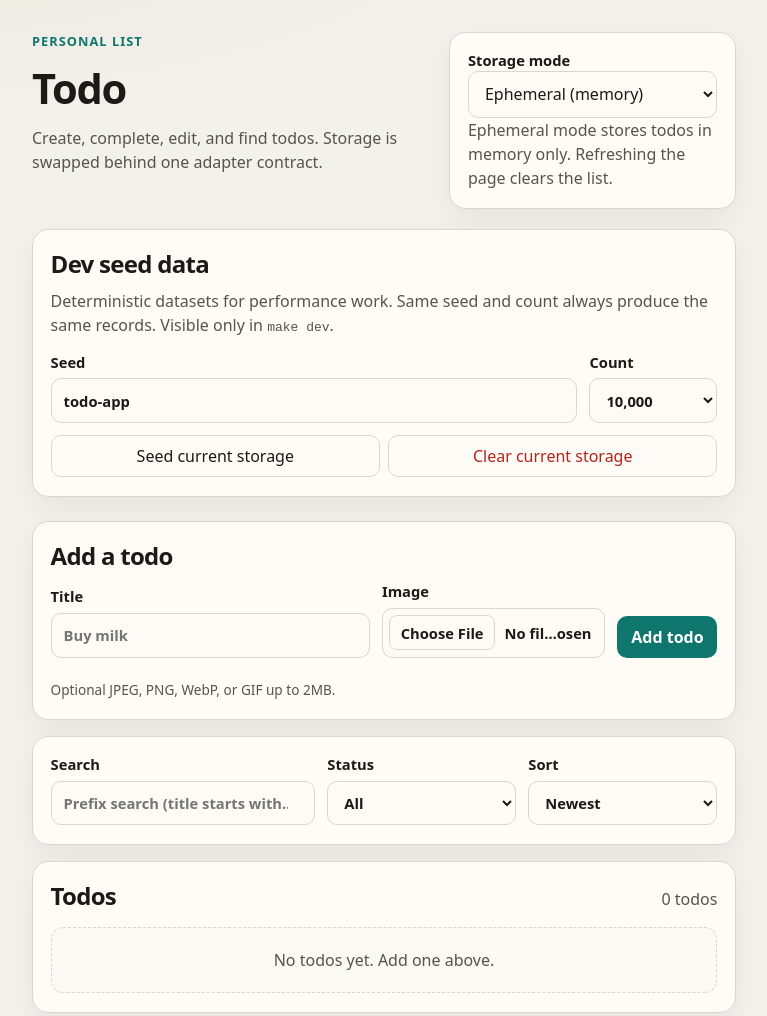
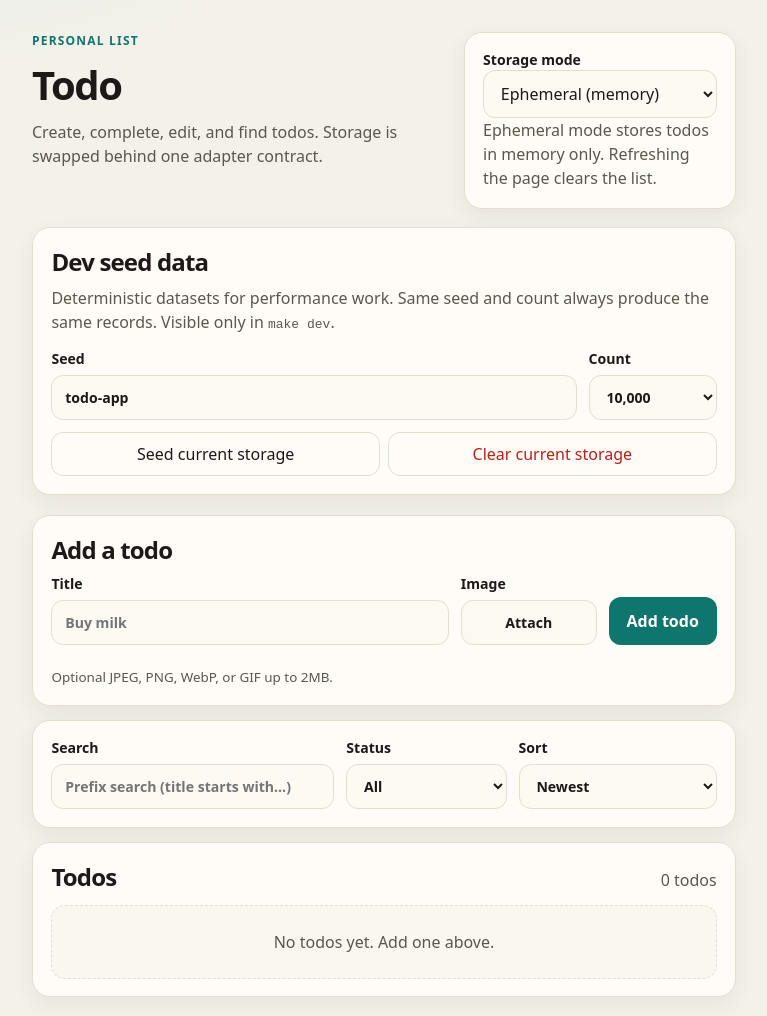
Before and after one commit to levi-govender/todo-app, a website built with Vite: page index.html in a window 1280 px wide. Shown: the whole page, without its empty margins (256-1023 px from the left). Built offline with nearby package versions, Linux system fonts and the light colour scheme.

Commit message:
update-ui

```diff
--- a/index.html
+++ b/index.html
@@ -61,9 +61,19 @@
                   placeholder="Buy milk"
                 />
               </label>
-              <label class="composer-image" for="todo-image">Image
-                <input id="todo-image" name="image" type="file" accept="image/jpeg,image/png,image/webp,image/gif" />
-              </label>
+              <div class="composer-image">
+                <label for="todo-image">Image</label>
+                <label class="file-button" for="todo-image">
+                  <input
+                    id="todo-image"
+                    class="visually-hidden"
+                    name="image"
+                    type="file"
+                    accept="image/jpeg,image/png,image/webp,image/gif"
+                  />
+                  Attach
+                </label>
+              </div>
               <button type="submit">Add todo</button>
             </div>
             <p class="hint">Optional JPEG, PNG, WebP, or GIF up to 2MB.</p>
--- a/src/styles.css
+++ b/src/styles.css
@@ -1,30 +1,30 @@
 :root {
   color-scheme: light dark;
-  --bg: #f3f1ec;
-  --bg-accent: #ece7dc;
+  --bg: #f4f1ea;
+  --bg-accent: #e7efe8;
   --fg: #1c1917;
-  --muted: #57534e;
-  --card: #fffcf8;
-  --line: #ddd6cb;
+  --muted: #5c564e;
+  --card: #fffcf7;
+  --line: #e4ddd2;
   --accent: #0f766e;
   --accent-hover: #0d5f59;
   --danger: #b42318;
-  --shadow: 0 10px 30px rgb(28 25 23 / 6%);
+  --shadow: 0 8px 24px rgb(28 25 23 / 6%);
   font-family: ui-sans-serif, system-ui, -apple-system, "Segoe UI", Roboto, sans-serif;
 }
 
 @media (prefers-color-scheme: dark) {
   :root {
-    --bg: #161412;
-    --bg-accent: #1f1c19;
+    --bg: #121110;
+    --bg-accent: #1a2422;
     --fg: #f5f5f4;
     --muted: #a8a29e;
-    --card: #231f1c;
-    --line: #3f3a36;
+    --card: #1c1a18;
+    --line: #3a3531;
     --accent: #2dd4bf;
     --accent-hover: #5eead4;
     --danger: #fca5a5;
-    --shadow: 0 12px 40px rgb(0 0 0 / 35%);
+    --shadow: 0 12px 36px rgb(0 0 0 / 38%);
   }
 }
 
@@ -36,7 +36,7 @@ body {
   margin: 0;
   min-height: 100vh;
   background:
-    radial-gradient(1200px 400px at 10% -10%, var(--bg-accent), transparent 60%),
+    radial-gradient(900px 320px at 8% -8%, var(--bg-accent), transparent 55%),
     var(--bg);
   color: var(--fg);
   line-height: 1.5;
@@ -78,25 +78,25 @@ body {
 .app-header {
   display: grid;
   gap: 1rem;
-  margin-bottom: 1.5rem;
+  margin-bottom: 1.25rem;
 }
 
 .brand h1,
 section h2 {
-  margin: 0 0 0.4rem;
-  letter-spacing: -0.03em;
+  margin: 0 0 0.35rem;
+  letter-spacing: -0.035em;
 }
 
 .brand h1 {
-  font-size: clamp(2rem, 4vw, 2.6rem);
+  font-size: clamp(2rem, 4vw, 2.5rem);
 }
 
 .eyebrow {
-  margin: 0 0 0.35rem;
+  margin: 0 0 0.3rem;
   color: var(--accent);
-  font-size: 0.8rem;
+  font-size: 0.75rem;
   font-weight: 700;
-  letter-spacing: 0.08em;
+  letter-spacing: 0.1em;
   text-transform: uppercase;
 }
 
@@ -109,27 +109,26 @@ section h2 {
 }
 
 .lede {
-  max-width: 36rem;
+  max-width: 34rem;
 }
 
 .panel,
 .card-block,
-#seed-panel,
-.todo-item {
+#seed-panel {
   background: var(--card);
   border: 1px solid var(--line);
-  border-radius: 16px;
+  border-radius: 18px;
   box-shadow: var(--shadow);
 }
 
 .panel,
 #seed-panel,
 .card-block {
-  padding: 1rem 1.1rem 1.15rem;
+  padding: 1rem 1.15rem 1.1rem;
 }
 
 #seed-panel {
-  margin-top: 0.25rem;
+  margin-top: 0.15rem;
 }
 
 #seed-panel p {
@@ -141,7 +140,7 @@ label {
   display: grid;
   gap: 0.35rem;
   font-weight: 600;
-  font-size: 0.92rem;
+  font-size: 0.88rem;
 }
 
 input,
@@ -154,65 +153,55 @@ button {
 input,
 select {
   width: 100%;
-  padding: 0.65rem 0.75rem;
+  padding: 0.7rem 0.8rem;
   border: 1px solid var(--line);
-  border-radius: 10px;
-  background: color-mix(in srgb, var(--card) 88%, var(--bg));
-}
-
-input[type="file"] {
-  padding: 0.4rem;
-}
-
-input[type="file"]::file-selector-button {
-  margin-right: 0.6rem;
-  border: 1px solid var(--line);
-  border-radius: 8px;
-  background: transparent;
-  color: inherit;
-  font: inherit;
-  padding: 0.35rem 0.65rem;
-  cursor: pointer;
+  border-radius: 12px;
+  background: color-mix(in srgb, var(--card) 80%, var(--bg));
 }
 
 button {
   border: 1px solid var(--line);
   background: transparent;
-  border-radius: 10px;
-  padding: 0.5rem 0.8rem;
+  border-radius: 12px;
+  padding: 0.55rem 0.85rem;
   cursor: pointer;
 }
 
 button:hover,
 .todo-attach:hover,
-input[type="file"]::file-selector-button:hover {
-  border-color: color-mix(in srgb, var(--accent) 45%, var(--line));
+.file-button:hover {
+  border-color: color-mix(in srgb, var(--accent) 50%, var(--line));
 }
 
 button:focus-visible,
 input:focus-visible,
 select:focus-visible,
-.todo-attach:focus-within {
+.todo-attach:focus-within,
+.file-button:focus-within {
   outline: 2px solid var(--accent);
   outline-offset: 2px;
 }
 
 #todo-form button[type="submit"],
-#load-more {
+#load-more,
+.todo-edit button[type="submit"] {
   background: var(--accent);
   color: #fff;
   border-color: transparent;
-  font-weight: 600;
+  font-weight: 650;
+  padding: 0.7rem 1.05rem;
 }
 
 #todo-form button[type="submit"]:hover,
-#load-more:hover {
+#load-more:hover,
+.todo-edit button[type="submit"]:hover {
   background: var(--accent-hover);
 }
 
 @media (prefers-color-scheme: dark) {
   #todo-form button[type="submit"],
-  #load-more {
+  #load-more,
+  .todo-edit button[type="submit"] {
     color: #042f2e;
   }
 }
@@ -222,9 +211,44 @@ select:focus-visible,
   gap: 0.75rem;
 }
 
+.composer-image {
+  display: grid;
+  gap: 0.35rem;
+}
+
+.file-button,
+.todo-attach {
+  position: relative;
+  display: flex;
+  align-items: center;
+  justify-content: center;
+  width: 100%;
+  min-height: 2.85rem;
+  padding: 0.45rem 0.85rem;
+  border: 1px solid var(--line);
+  border-radius: 12px;
+  font-weight: 600;
+  font-size: 0.88rem;
+  cursor: pointer;
+  background: color-mix(in srgb, var(--card) 70%, var(--bg));
+}
+
+.file-button input,
+.todo-attach input {
+  position: absolute;
+  width: 1px;
+  height: 1px;
+  padding: 0;
+  margin: -1px;
+  overflow: hidden;
+  clip: rect(0, 0, 0, 0);
+  white-space: nowrap;
+  border: 0;
+}
+
 .hint {
-  margin-top: 0.65rem;
-  font-size: 0.85rem;
+  margin-top: 0.6rem;
+  font-size: 0.84rem;
 }
 
 #form-error {
@@ -250,7 +274,8 @@ select:focus-visible,
 }
 
 button.danger,
-button[data-action="delete"] {
+button[data-action="delete"],
+button[data-action="remove-image"] {
   color: var(--danger);
 }
 
@@ -272,7 +297,7 @@ button[data-action="delete"] {
 
 @media (min-width: 720px) {
   .app-header {
-    grid-template-columns: 1.4fr 1fr;
+    grid-template-columns: 1.45fr 0.95fr;
     align-items: start;
   }
 
@@ -281,12 +306,16 @@ button[data-action="delete"] {
   }
 
   .composer {
-    grid-template-columns: 1fr minmax(9rem, 0.7fr) auto;
+    grid-template-columns: 1fr auto auto;
     align-items: end;
   }
 
+  .composer-image {
+    width: 8.5rem;
+  }
+
   .toolbar {
-    grid-template-columns: 1.4fr 1fr 1fr;
+    grid-template-columns: 1.5fr 0.85fr 1.05fr;
     align-items: end;
   }
 
@@ -305,7 +334,7 @@ button[data-action="delete"] {
   justify-content: space-between;
   gap: 0.35rem 1rem;
   align-items: baseline;
-  margin-bottom: 0.85rem;
+  margin-bottom: 0.35rem;
 }
 
 .list-head h2,
@@ -314,23 +343,37 @@ button[data-action="delete"] {
 }
 
 .card-block + .card-block {
-  margin-top: 1rem;
+  margin-top: 0.9rem;
+}
+
+.list-block {
+  padding-bottom: 0.7rem;
 }
 
 #todo-list {
   list-style: none;
-  margin: 0;
+  margin: 0.35rem 0 0;
   padding: 0;
   display: grid;
-  gap: 0.65rem;
 }
 
 .todo-item {
   display: grid;
   grid-template-columns: auto auto 1fr auto;
-  gap: 0.75rem;
+  gap: 0.7rem;
   align-items: center;
-  padding: 0.85rem 1rem;
+  padding: 0.8rem 0.35rem;
+  border-bottom: 1px solid var(--line);
+  border-radius: 0;
+}
+
+.todo-item:last-child {
+  border-bottom: 0;
+}
+
+.todo-item:hover {
+  background: color-mix(in srgb, var(--accent) 6%, transparent);
+  border-radius: 12px;
 }
 
 .todo-complete {
@@ -340,55 +383,47 @@ button[data-action="delete"] {
 
 .todo-complete input {
   appearance: none;
-  width: 1.15rem;
-  height: 1.15rem;
+  width: 1.2rem;
+  height: 1.2rem;
   margin: 0;
   border: 2px solid var(--line);
   border-radius: 6px;
   background: transparent;
+  display: grid;
+  place-items: center;
 }
 
 .todo-complete input:checked {
   background: var(--accent);
   border-color: var(--accent);
-  box-shadow: inset 0 0 0 2px var(--card);
+}
+
+.todo-complete input:checked::after {
+  content: "";
+  width: 0.32rem;
+  height: 0.55rem;
+  border: solid #fff;
+  border-width: 0 2px 2px 0;
+  transform: rotate(45deg) translate(-1px, -1px);
+}
+
+@media (prefers-color-scheme: dark) {
+  .todo-complete input:checked::after {
+    border-color: #042f2e;
+  }
 }
 
 .todo-thumb {
-  width: 2.6rem;
-  height: 2.6rem;
+  width: 2.5rem;
+  height: 2.5rem;
   object-fit: cover;
-  border-radius: 8px;
+  border-radius: 10px;
   background: var(--line);
 }
 
 .todo-thumb-empty {
   display: block;
-  opacity: 0.45;
-}
-
-.todo-attach {
-  position: relative;
-  display: inline-flex;
-  align-items: center;
-  font-weight: 500;
-  font-size: 0.88rem;
-  border: 1px solid var(--line);
-  border-radius: 10px;
-  padding: 0.45rem 0.7rem;
-  cursor: pointer;
-}
-
-.todo-attach input {
-  position: absolute;
-  width: 1px;
-  height: 1px;
-  padding: 0;
-  margin: -1px;
-  overflow: hidden;
-  clip: rect(0, 0, 0, 0);
-  white-space: nowrap;
-  border: 0;
+  opacity: 0.35;
 }
 
 @media (max-width: 719px) {
@@ -414,20 +449,32 @@ button[data-action="delete"] {
 .todo-actions,
 .todo-edit {
   display: flex;
-  gap: 0.5rem;
+  gap: 0.4rem;
   flex-wrap: wrap;
+  align-items: center;
+}
+
+.todo-actions button,
+.todo-attach {
+  padding: 0.35rem 0.6rem;
+  min-height: 2.2rem;
+  font-size: 0.82rem;
 }
 
 .todo-item:has(.todo-edit) {
   grid-template-columns: 1fr;
 }
 
+.todo-edit input {
+  flex: 1 1 10rem;
+}
+
 #empty-state {
-  margin: 0;
-  padding: 1.25rem 1rem;
+  margin: 0.6rem 0 0.2rem;
+  padding: 1.5rem 1rem;
   border: 1px dashed var(--line);
-  border-radius: 12px;
+  border-radius: 14px;
   color: var(--muted);
   text-align: center;
-  background: color-mix(in srgb, var(--card) 70%, var(--bg));
+  background: color-mix(in srgb, var(--card) 55%, var(--bg));
 }
```
